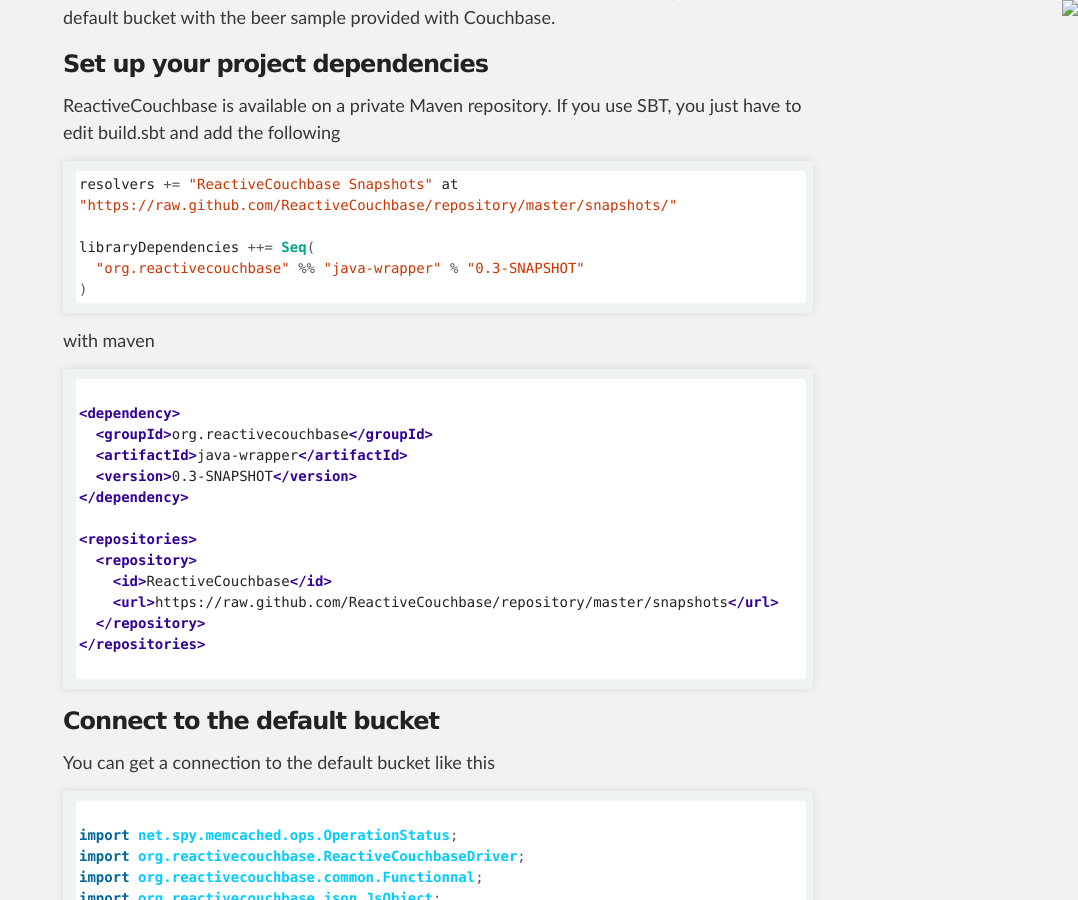
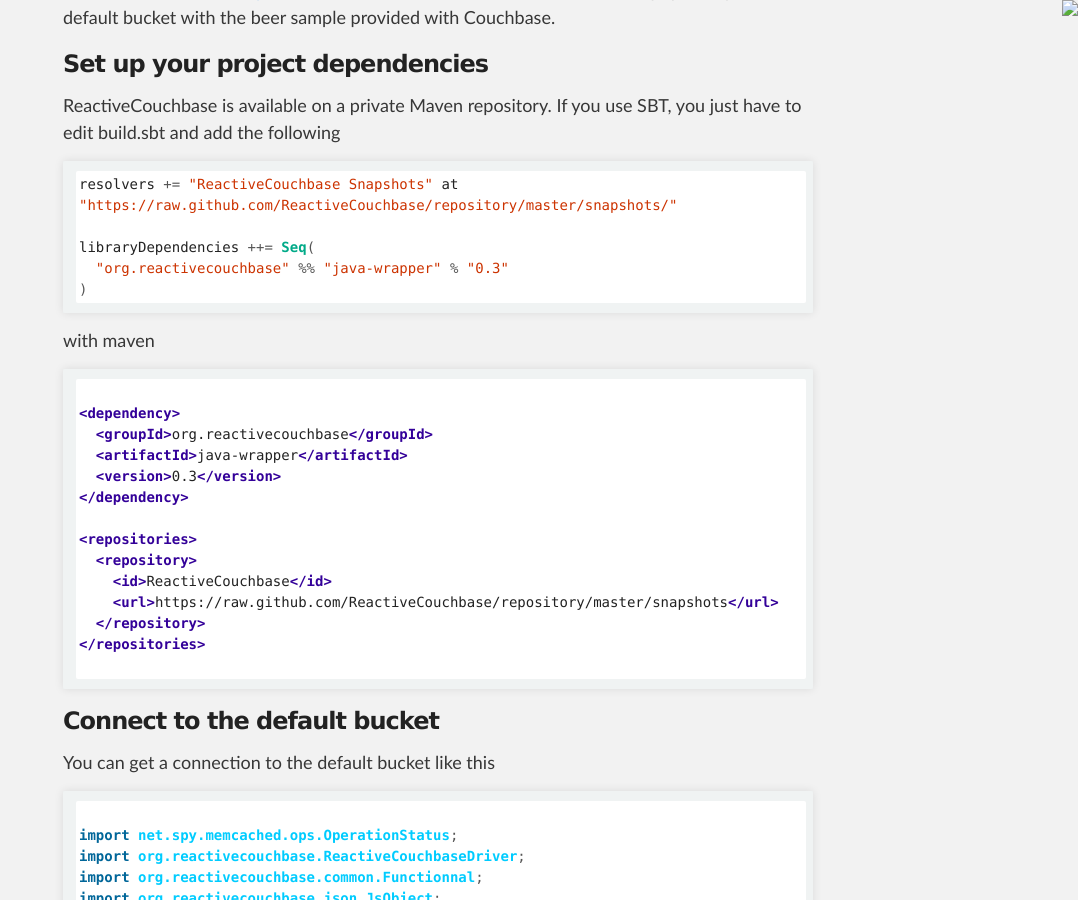
Before and after one commit to hxtpoe/reactivecouchbase.github.io, a Jekyll site: the page built from java.md, in a window 1280 px wide and 900 px high, scrolled down 589 px. Shown: the whole window, without its empty margins (202-1280 px from the left). Built offline with Jekyll 4.4.1, drawn with Linux system fonts in a browser that asks for light colours; Markdown is read by kramdown in place of the engine named in the settings; comment, search, counter and statistics services are not loaded.

Commit message:
Version 0.3

````diff
--- a/java.md
+++ b/java.md
@@ -27,7 +27,7 @@
 resolvers += "ReactiveCouchbase Snapshots" at "https://raw.github.com/ReactiveCouchbase/repository/master/snapshots/"
 
 libraryDependencies ++= Seq(
-  "org.reactivecouchbase" %% "java-wrapper" % "0.3-SNAPSHOT"
+  "org.reactivecouchbase" %% "java-wrapper" % "0.3"
 )
 ```
 
@@ -38,7 +38,7 @@
 <dependency>
   <groupId>org.reactivecouchbase</groupId>
   <artifactId>java-wrapper</artifactId>
-  <version>0.3-SNAPSHOT</version>
+  <version>0.3</version>
 </dependency>
 
 <repositories>
````
Also changed, not shown: index.md (+1 -1 lines).
